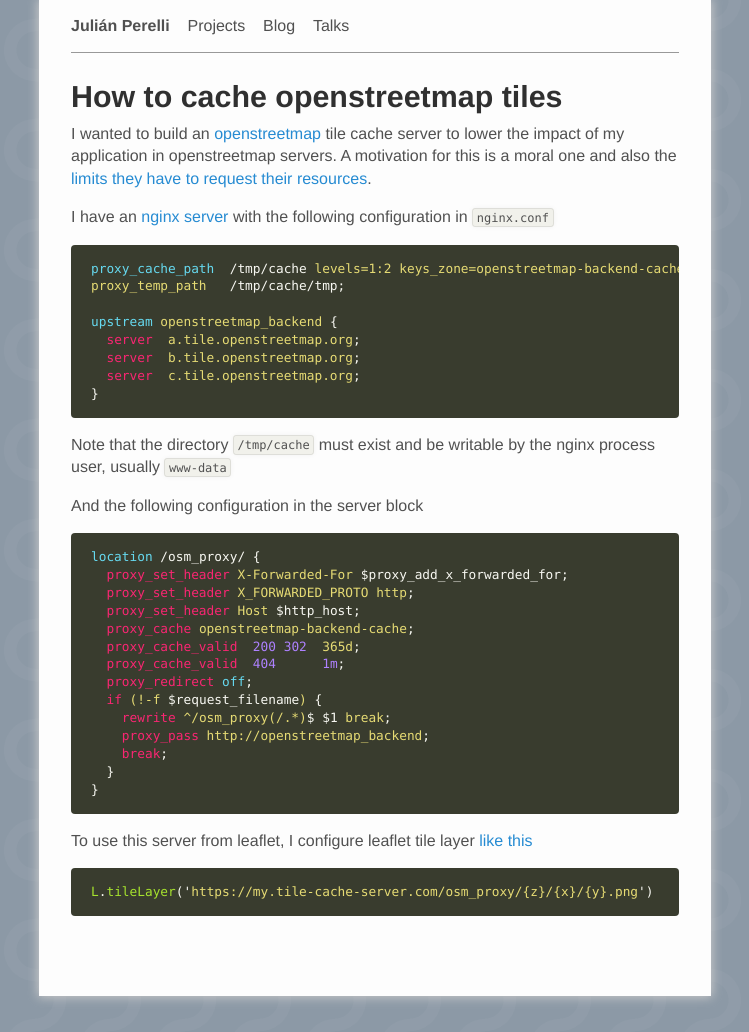
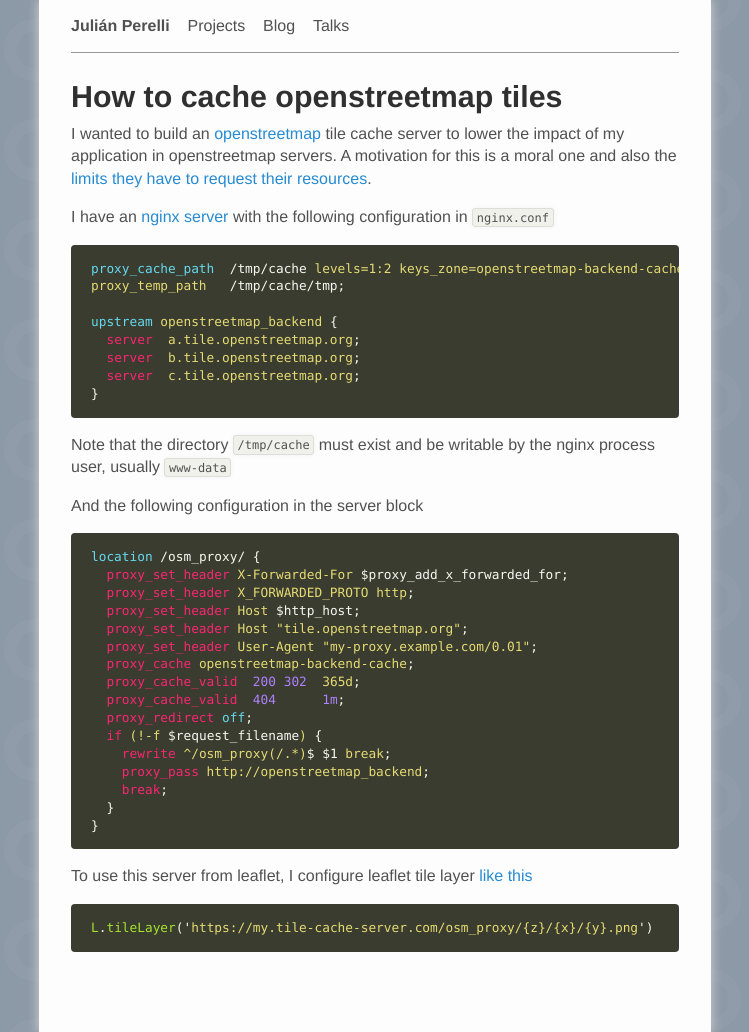
Before and after one commit to jperelli/jperelli.github.io, a Jekyll site: the page built from _posts/posts/2017-12-17-how-to-cache-openstreetmap-tiles.md, in a window 1280 px wide. Shown: the whole page, without its empty margins (265-1014 px from the left). Built offline with Jekyll 4.4.1, drawn with Linux system fonts in a browser that asks for light colours; comment, search, counter and statistics services are not loaded.

Commit message:
add suggestions (thanks @firefishy)

```diff
--- a/_posts/posts/2017-12-17-how-to-cache-openstreetmap-tiles.md
+++ b/_posts/posts/2017-12-17-how-to-cache-openstreetmap-tiles.md
@@ -29,6 +29,8 @@
   proxy_set_header X-Forwarded-For $proxy_add_x_forwarded_for;
   proxy_set_header X_FORWARDED_PROTO http;
   proxy_set_header Host $http_host;
+  proxy_set_header Host "tile.openstreetmap.org";
+  proxy_set_header User-Agent "my-proxy.example.com/0.01";
   proxy_cache openstreetmap-backend-cache;
   proxy_cache_valid  200 302  365d;
   proxy_cache_valid  404      1m;
```
